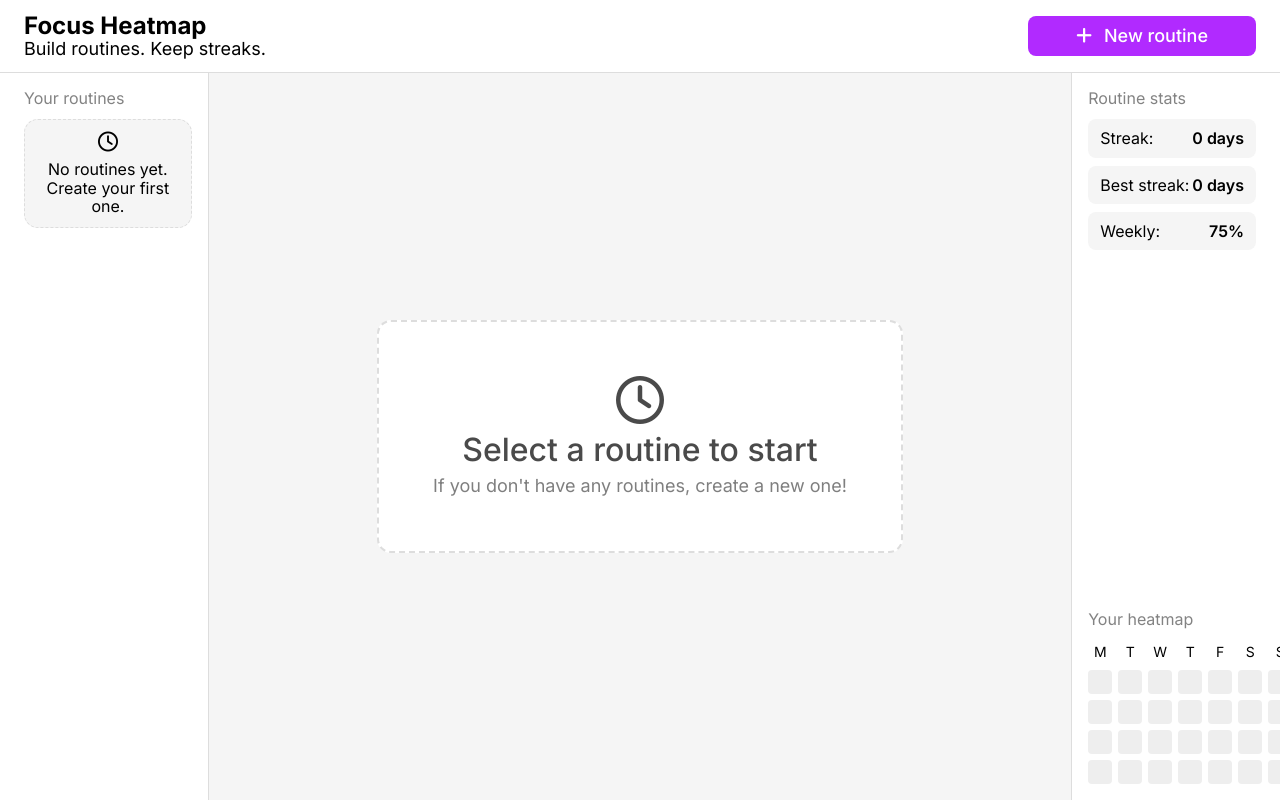
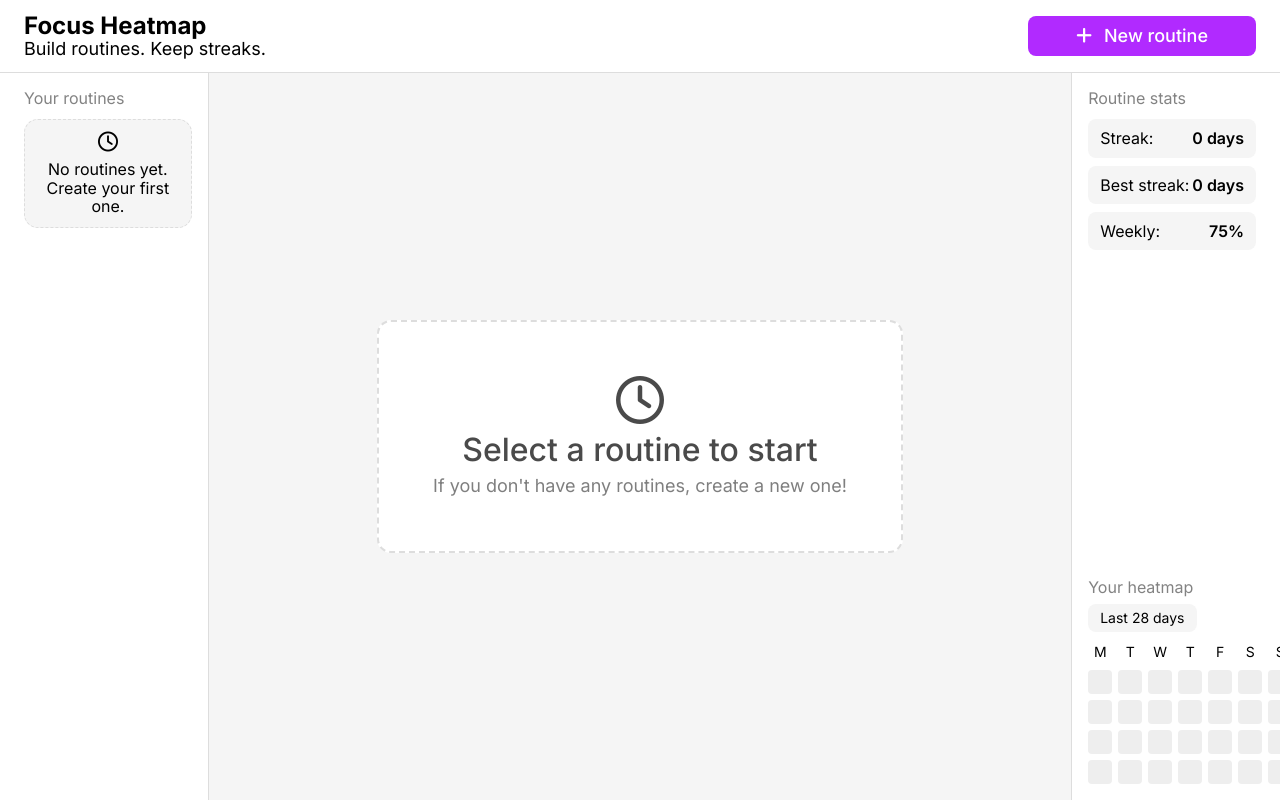
Before and after one commit to yabluninn/routine-focus-heatmap, a plain HTML site: page index.html in a window 1280 px wide. Drawn offline with Linux system fonts and the light colour scheme.

Commit message:
style: improve style for heatmap layout

```diff
--- a/index.html
+++ b/index.html
@@ -94,6 +94,7 @@
           </div>
           <div class="heatmap-block">
             <p class="container-title">Your heatmap</p>
+            <p class="heatmap-meta">Last 28 days</p>
             <div class="heatmap-container">
               <p class="heatmap-weekday-title">M</p>
               <p class="heatmap-weekday-title">T</p>
--- a/styles/stats.css
+++ b/styles/stats.css
@@ -42,6 +42,25 @@
   font-weight: 600;
 }
 
+.heatmap-block {
+  width: 100%;
+  display: flex;
+  justify-content: start;
+  align-items: start;
+  flex-direction: column;
+  gap: 8px;
+}
+
+.heatmap-meta {
+  font-size: 14px;
+  display: flex;
+  justify-content: center;
+  align-items: center;
+  background-color: #f5f5f5;
+  border-radius: 8px;
+  padding: 6px 12px;
+}
+
 .heatmap-container {
   width: 100%;
   display: grid;
@@ -50,7 +69,6 @@
   gap: 6px;
 
   width: max-content;
-  margin-top: 12px;
 }
 
 .heatmap-item {
```
